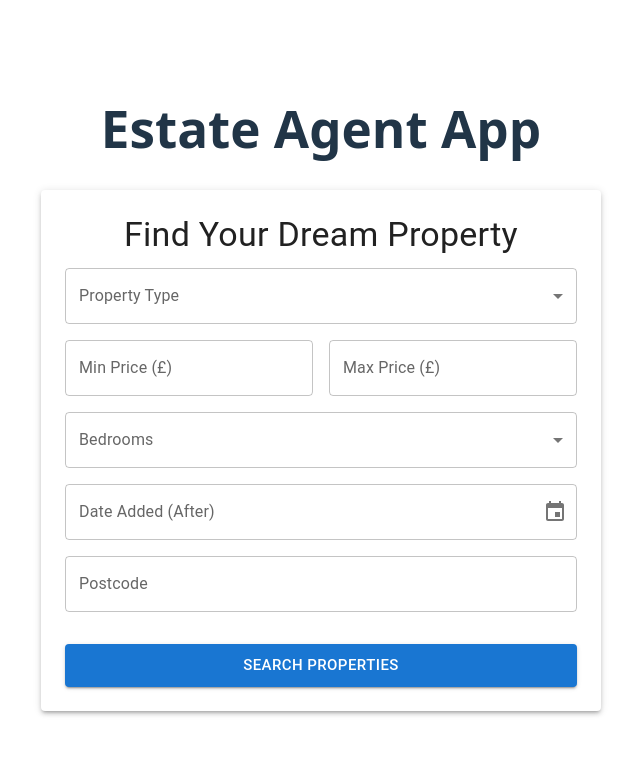
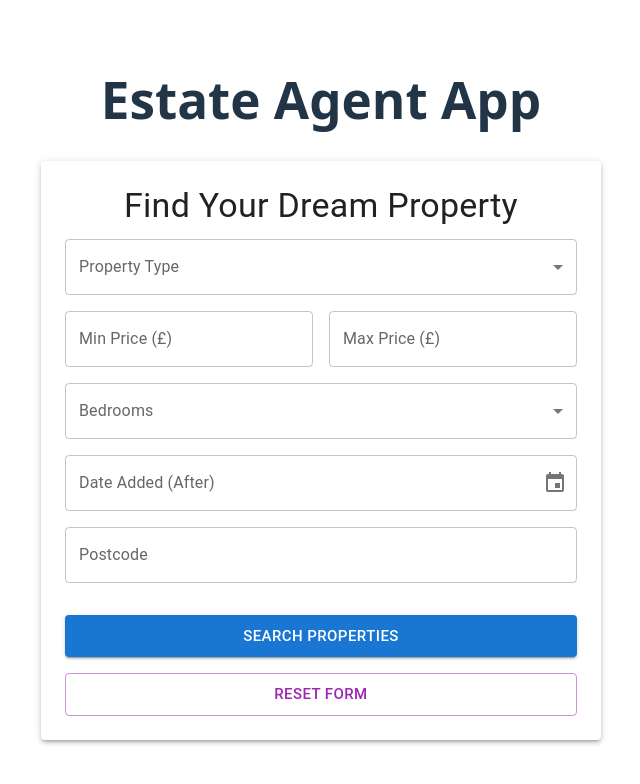
Before and after one commit to AthiyahZakir/estate-app, a React (Vite) app: page / in a window 1280 px wide. Shown: the top 784 px of the page, without its empty margins (319-959 px from the left). Built offline with nearby package versions, Linux system fonts and the light colour scheme.

Commit message:
Add reset button to search form

```diff
--- a/src/components/SearchForm.jsx
+++ b/src/components/SearchForm.jsx
@@ -125,9 +125,30 @@ function SearchForm() {
           Search Properties
         </Button>
 
+         {/* Reset Button */}
+        <Button
+          variant="outlined"
+          size="large"
+          onClick={handleReset}
+          color="secondary"
+        >
+          Reset Form
+        </Button>
+
       </Box>
     </Paper>
   );
 }
 
+// Handle reset button click
+  const handleReset = () => {
+    setPropertyType('');
+    setMinPrice('');
+    setMaxPrice('');
+    setBedrooms('');
+    setDateAdded(null);
+    setPostcode('');
+    console.log('Form reset!');
+  };
+
 export default SearchForm;
```
